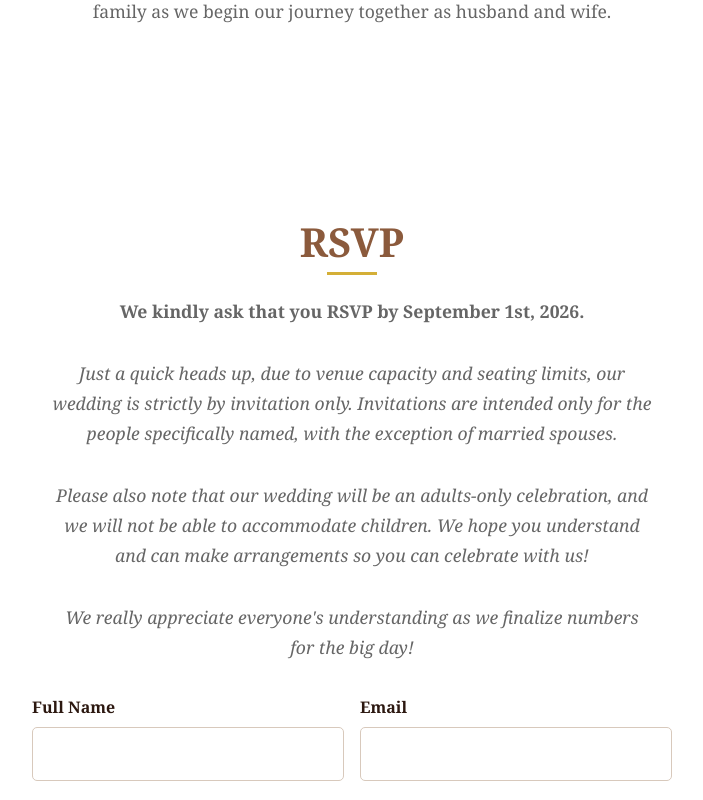
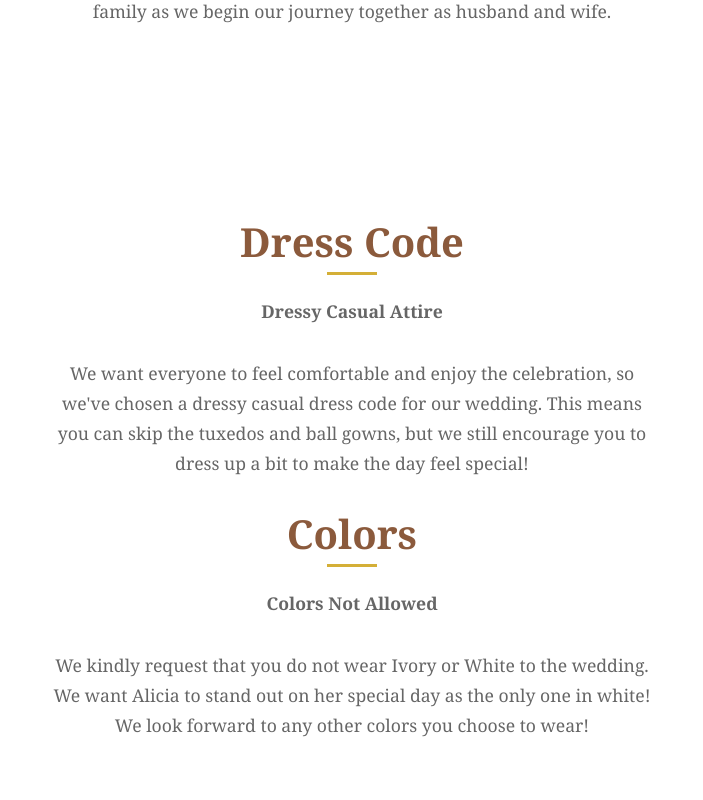
Before and after one commit to kvignali1/Alicia-Kevin-Wedding, a React (Vite) app in the folder website/: page / in a window 1280 px wide. Shown: the part 1960-2760 px from the top of the page, without its empty margins (288-991 px from the left). Built offline with nearby package versions, Linux system fonts and the light colour scheme; no server answers.

Commit message:
Add wedding dress code details

```diff
--- a/website/src/App.tsx
+++ b/website/src/App.tsx
@@ -100,6 +100,17 @@ function App() {
           <p>On December 11th, 2025, Kevin proposed to Alicia at the top of Griffith Observatory on a sunny afternoon between the observatory domes. Now we're excited for our next chapter together: building a home, growing our family, creating space for Alicia's future animal rescue, and making sure there's a garage big enough for Kevin's future drift car projects.</p>
           <p>At the center of it all has always been the same thing: love, friendship, laughter, and choosing each other every single day.</p>
           <p>We're excited to share this beautiful day with our closest friends and family as we begin our journey together as husband and wife.</p>
+        </section>
+
+        <section id="dress-code" className="section">
+          <h2>Dress Code</h2>
+            <div className="section-divider" />
+              <p><strong>Dressy Casual Attire</strong></p>
+                <p>We want everyone to feel comfortable and enjoy the celebration, so we've chosen a dressy casual dress code for our wedding. This means you can skip the tuxedos and ball gowns, but we still encourage you to dress up a bit to make the day feel special!</p>
+          <h2>Colors</h2>
+            <div className="section-divider" />
+              <p><strong>Colors Not Allowed</strong></p>
+              <p>We kindly request that you do not wear Ivory or White to the wedding. We want Alicia to stand out on her special day as the only one in white! We look forward to any other colors you choose to wear!</p>
         </section>
 
         <section id="rsvp" className="section">
```
